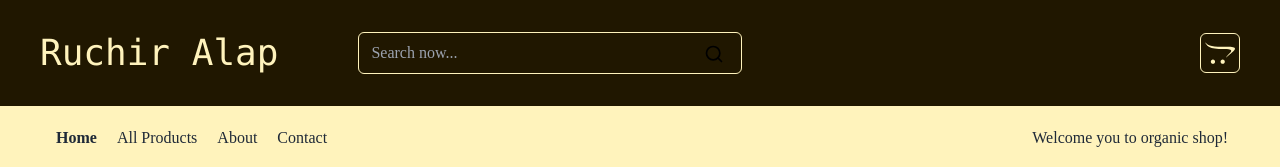
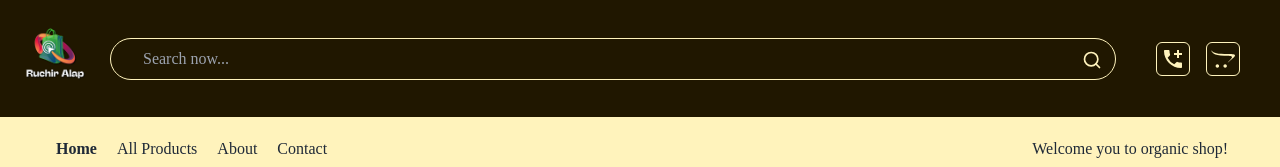
Before and after one commit to ruchiralap/ruchiralap_webPortal, a React (Vite) app: page / in a window 1280 px wide. Shown: the top 167 px of the page. Built offline with nearby package versions, Linux system fonts and the light colour scheme; no server answers.

Commit message:
updated and added a header new section

```diff
--- a/index.html
+++ b/index.html
@@ -2,9 +2,9 @@
 <html lang="en">
   <head>
     <meta charset="UTF-8" />
-    <link rel="icon" type="image/svg+xml" href="/vite.svg" />
+    <link rel="icon" type="image/svg+xml" href="/src/assets/favicon.ico" />
     <meta name="viewport" content="width=device-width, initial-scale=1.0" />
-    <title>Vite + React</title>
+    <title>Ruchir Alap</title>
   </head>
   <body class="bg-lightCream font-libre">
     <div id="root"></div>
--- a/src/Shared/Header/IsSearch.jsx
+++ b/src/Shared/Header/IsSearch.jsx
@@ -5,14 +5,14 @@ const IsSearch = () => {
     <>
       <div className="relative">
         <input
-          className=" border border-[#FFF3BC] bg-none bg-transparent w-full md:w-96 focus:outline-none rounded-md px-3 py-2"
+          className=" border border-[#FFF3BC] bg-none bg-transparent w-full focus:outline-none rounded-full px-8 py-2"
           type="search"
           name=""
           id=""
           placeholder="Search now..."
         />
-        <button type="submit" className="absolute right-0 top-0 mt-3 mr-4">
-          <Search className="h-5 w-6 text-black" />
+        <button type="submit" className="absolute right-0 top-0 mt-3 mr-3">
+          <Search className="h-5 w-6" />
         </button>
       </div>
     </>
--- a/src/Shared/Header/Navbar.jsx
+++ b/src/Shared/Header/Navbar.jsx
@@ -1,27 +1,36 @@
 import { Link } from "react-router-dom";
 import IsSearch from "./IsSearch";
 import { FaOpencart } from "react-icons/fa";
+import { MdAddIcCall } from "react-icons/md";
+import logo from "../../assets/logo.png";
 
 const Navbar = () => {
   return (
     <>
-      <section className="bg-[#201700] text-[#FFF3BC] flex items-center justify-between py-8 px-10">
-        <div className=" flex items-center">
-          <div>
-            <div className="">
-              <Link to="/">
-                <h3 className=" md:text-4xl text-[#FFF3BC] font-mono mr-20">
-                  Ruchir Alap
-                </h3>
-              </Link>
-            </div>
+      <section className="bg-[#201700] text-[#FFF3BC] flex items-center justify-between">
+        <div className="flex md:items-center w-full">
+          <div className="">
+            <Link to="/">
+              <div className="avatar">
+                <div className="w-[110px] rounded-full">
+                  <img src={logo} />
+                </div>
+              </div>
+            </Link>
           </div>
-          <div>
+          <div className=" w-full">
             <IsSearch />
           </div>
         </div>
-        <div className=" hover:cursor-pointer border border-[#FFF3BC] p-1 rounded-md">
-          <FaOpencart className=" text-3xl " />
+        <div className=" flex items-center gap-4 px-10">
+          <div className=" hover:cursor-pointer border border-[#FFF3BC] p-1 rounded-md">
+            <Link to="/contact">
+              <MdAddIcCall className=" text-2xl" />
+            </Link>
+          </div>
+          <div className=" hover:cursor-pointer border border-[#FFF3BC] p-1 rounded-md">
+            <FaOpencart className=" text-2xl " />
+          </div>
         </div>
       </section>
     </>
```
Also changed, not shown: src/assets/logo.png (added), 1 other file (tests, documents, lock files or other folders).
